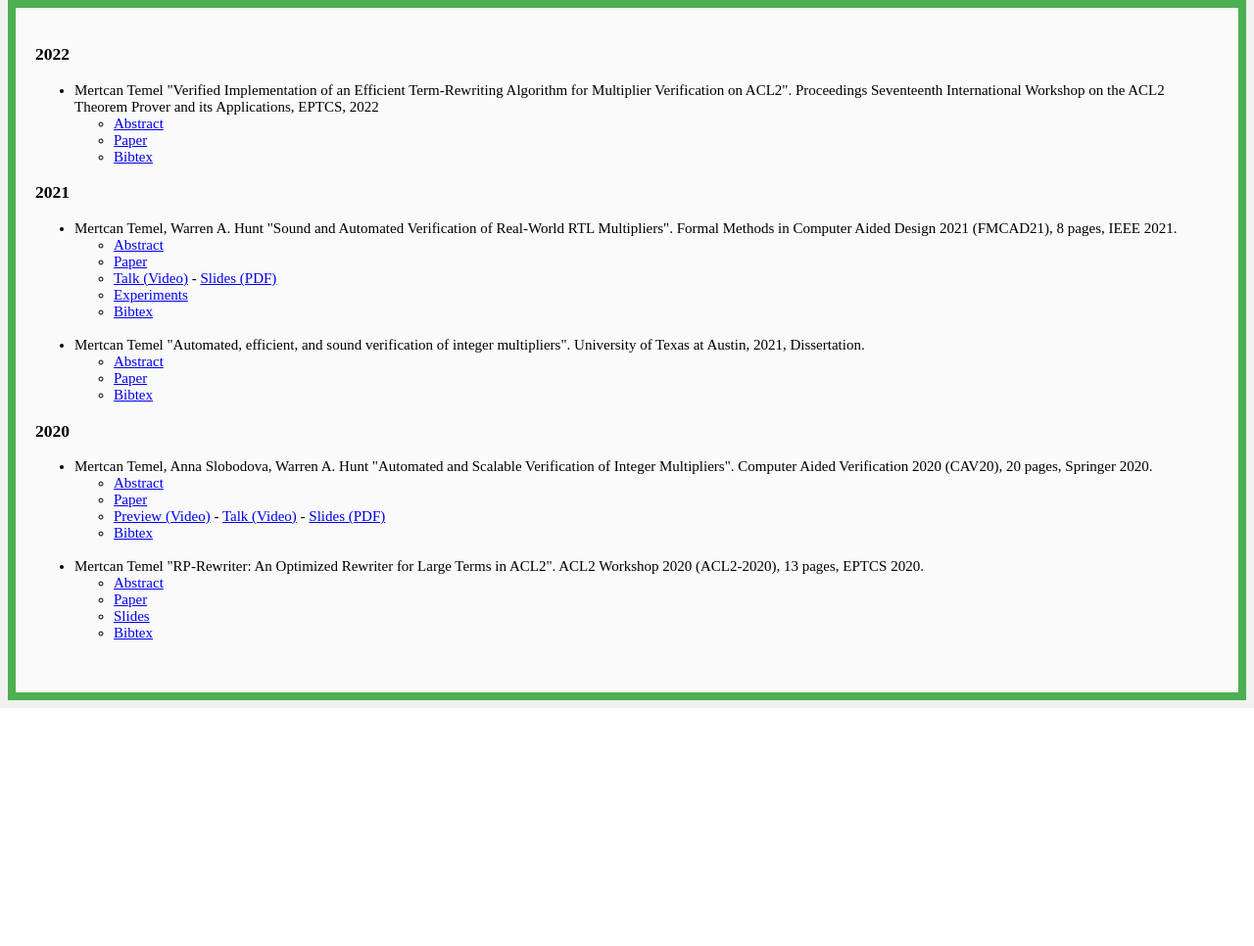
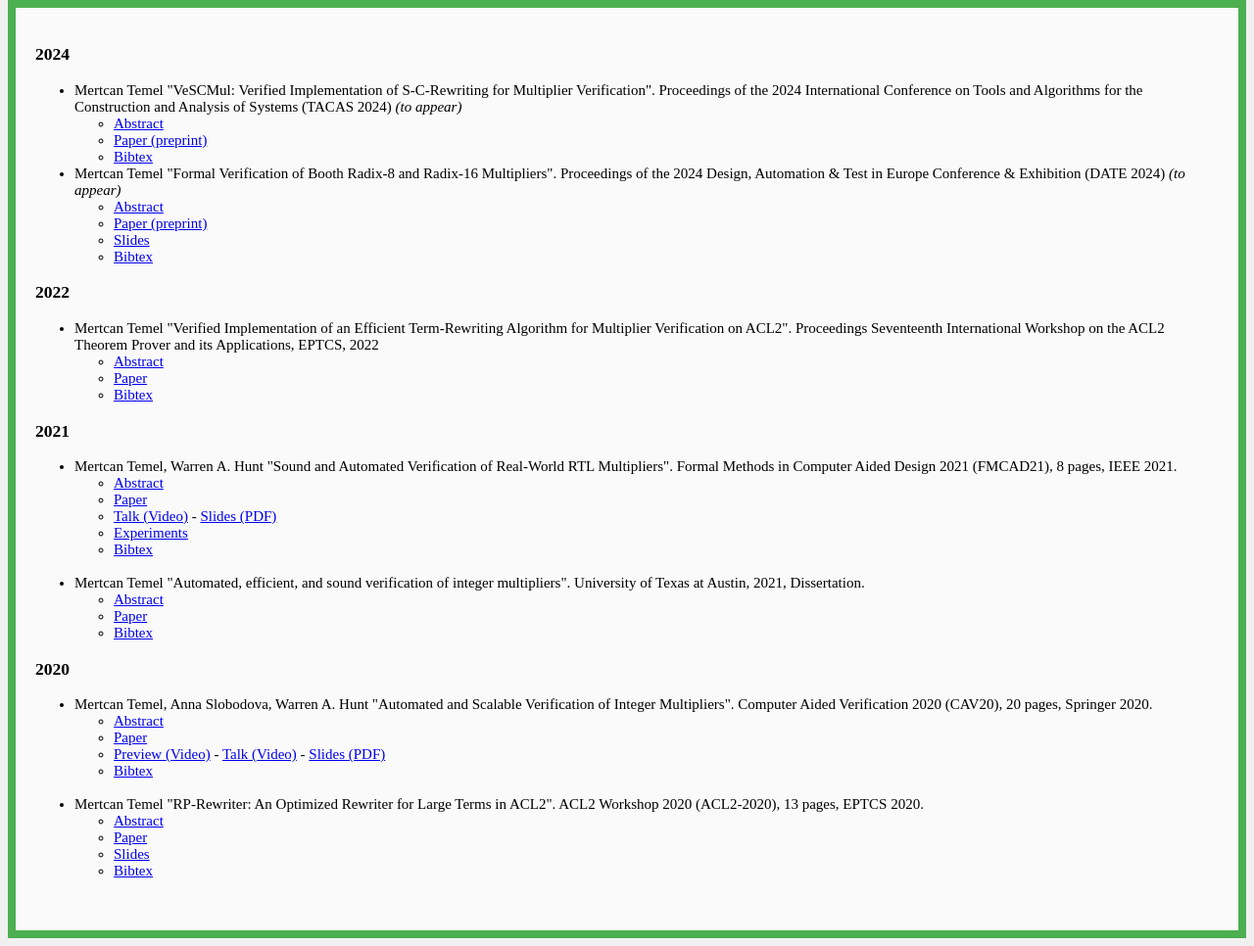
Before and after one commit to temelmertcan/temelmertcan.github.io, a PHP site: page /source-php/publications.php in a window 1280 px wide. Shown: the part 214-1180 px from the top of the page at 98% size. Before the commit the page ends 937 px from the top, so only its background shows below. Run offline with PHP 8.4, Linux system fonts and the light colour scheme.

Commit message:
add links to two new papers

```diff
--- a/index.html
+++ b/index.html
@@ -18,6 +18,7 @@
   text-align: left;
   background: #fafafa;
   color: black;
+
  font-size: 15px;
  border-left: 8px solid #4CAF50;
  border-right: 8px solid #4CAF50;
@@ -68,6 +69,7 @@
   border: 1px solid gray;
   margin: 0px 30px 3px 10px;
   padding: 3px 10px 3px 10px;
+
   }
 
  .code2, code2 {
@@ -80,6 +82,7 @@
   border: 1px solid gray;
   padding: 3px 10px 3px 10px;
   white-space: pre-wrap;
+      max-width: 1200px;
   }
 
 
--- a/source-php/head.php
+++ b/source-php/head.php
@@ -18,6 +18,7 @@
   text-align: left;
   background: #fafafa;
   color: black;
+
  font-size: 15px;
  border-left: 8px solid #4CAF50;
  border-right: 8px solid #4CAF50;
@@ -68,6 +69,7 @@
   border: 1px solid gray;
   margin: 0px 30px 3px 10px;
   padding: 3px 10px 3px 10px;
+
   }
 
  .code2, code2 {
@@ -80,6 +82,7 @@
   border: 1px solid gray;
   padding: 3px 10px 3px 10px;
   white-space: pre-wrap;
+      max-width: 1200px;
   }
 
 
@@ -105,10 +108,10 @@
 
 
 <ul>
-  <li><a id="home" class="" href="index.php">Home</a></li>
-  <li><a id="publications" class="" href="publications.php">Publications</a></li>
-  <!-- <li><a id="cv" href="cv.php" class="">CV</a></li> -->
-  <li><a id="contant" href="contact.php" class="">Contact</a></li>
+  <li><a id="home" class="" href="index.html">Home</a></li>
+  <li><a id="publications" class="" href="publications.html">Publications</a></li>
+  <!-- <li><a id="cv" href="cv.html" class="">CV</a></li> -->
+  <li><a id="contant" href="contact.html" class="">Contact</a></li>
 </ul>
 
 </nav>
--- a/source-php/publications.php
+++ b/source-php/publications.php
@@ -14,6 +14,57 @@ include 'head.php';
   window.document.title = "Mertcan Temel - Publications";
 
 </script>
+
+    <h3> 2024 </h3>
+
+<ul>
+
+    <li>Mertcan Temel "VeSCMul: Verified Implementation of S-C-Rewriting for Multiplier Verification". Proceedings of the 2024 International Conference on Tools and Algorithms for the Construction and Analysis of Systems (TACAS 2024) <i>(to appear)</i>
+    <br>
+    <ul>
+       <li><a href="javascript:showhide('abstract2024tacas')">Abstract</a>
+	<div id="abstract2024tacas" style="visibility:hidden;height:0px;">
+Formal verification of multipliers is difficult.  This paper presents a custom tool, VeSCMul, designed to address this problem.  VeSCMul can be effectively applied to a wide range of hardware verification challenges, including multipliers with saturation, flags, shifting, truncation, accumulation, dot product, and even floating-point multiplication.  The tool is highly automated with a user-friendly interface, and it is very efficient; for instance, verification for designs with 64-bit operands can finish in seconds.  Notably, VeSCMul has been successfully utilized for both commercial designs and publicly available benchmarks.  Regarding the reliability of its results, VeSCMul itself is fully verified, instilling confidence in its users for soundness.  It also has the option to be used with a SAT solver for completeness and counterexample generation.  Readers of this paper will gain insights into the capabilities and limitations of VeSCMul, as well as how to employ it for the verification of their own designs.
+      </div></li>
+      <li><a target="_blank" href="http://temelmertcan.github.io/pdfs/tacas24-vescmul-preprint-paper.pdf">Paper (preprint)</a></li>
+
+      <li><a href="javascript:showhide('bibtexacl224t')">Bibtex</a>
+	<div id="bibtexacl224t" style="visibility:hidden;height:0px;">
+@InProceedings{Temeltacas24,
+    author="Temel, Mertcan",
+    title =	 {{VeSCMul}: Verified Implementation of {S-C-Rewriting} for
+                    Multiplier Verification},
+    booktitle={International Conference on Tools and Algorithms for
+                    the Construction and Analysis of Systems , {TACAS}
+                    2024 (to appear)},
+}
+      </div></li>
+    </ul>
+  </li>
+
+
+          <li>Mertcan Temel "Formal Verification of Booth Radix-8 and Radix-16 Multipliers". Proceedings of the 2024 Design, Automation & Test in Europe Conference & Exhibition (DATE 2024) <i>(to appear)</i>
+    <br>
+    <ul>
+       <li><a href="javascript:showhide('abstract2024date')">Abstract</a>
+	<div id="abstract2024date" style="visibility:hidden;height:0px;">
+In processors where low power consumption is essential, higher Booth encodings such as radix-8 and radix-16 may be preferred over the more common radix-4 encoding.  With higher radix multipliers included in commercial hardware, formal verification of such designs poses a real challenge.  Verifying multipliers is difficult in general; state-of-the-art verification methods like S-C-Rewriting and computer algebra have primarily addressed the multiplier verification problem for lower Booth radices such as radix-4.  However, these methods do not scale well for higher radices.  This paper explores the cause of this limitation and proposes a list of solutions for automatic, sound, and fast verification of such designs.  These solutions include three improvements for the S-C-Rewriting method, some of which may be applicable to computer algebra methods as well.  Experiments have shown that higher Booth radix multipliers can now be verified soundly, fully automatically, and in a matter of seconds for common operand sizes such as 64 and 128 bits.
+</div></li>
+      <li><a target="_blank" href="http://temelmertcan.github.io/pdfs/radix16-paper.pdf">Paper (preprint)</a></li>
+      <li><a target="_blank" href="https://temelmertcan.github.io/pdfs/radix-16%20DATE%20long%20presentation.pdf">Slides</a></li>
+      <li><a href="javascript:showhide('bibtexacl224d')">Bibtex</a>
+	<div id="bibtexacl224d" style="visibility:hidden;height:0px;">
+@inproceedings{temelDATE2024,
+ 	year = 2024,
+ 	author = {Mertcan Temel},
+ 	title = {{Formal Verification of Booth Radix-8 and Radix-16 Multipliers}},
+ 	booktitle = {Design, Automation {\&} Test in Europe Conference {\&} Exhibition ({DATE}) (to appear)}
+ }
+      </div></li>
+    </ul>
+  </li>
+</ul>
+
 
 <h3> 2022 </h3>
 
```
Also changed, not shown: publications.html (+54 -0 lines), 1 other file.
